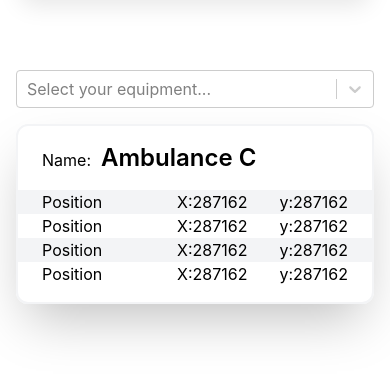
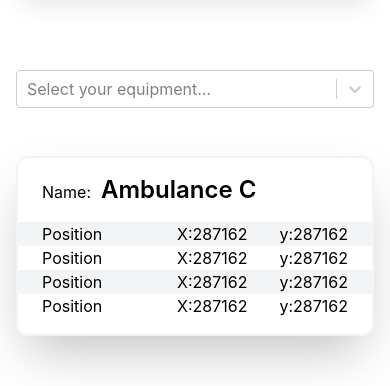
Before and after one commit to Braulin96/ortus, a React (Create React App) app: page / in a window 390 px wide. Shown: the part 385-771 px from the top of the page. Built offline with nearby package versions, Linux system fonts and the light colour scheme.

Commit message:
added gap y in DataLog

```diff
--- a/src/components/DataLog/DataLog.js
+++ b/src/components/DataLog/DataLog.js
@@ -54,7 +54,7 @@ const DataLog = () => {
         </div>
       </div>
 
-      <div className="mt-20 flex w-full md:flex-row flex-col lg:gap-x-24 gap-x-12 gap-y-4">
+      <div className="mt-20 flex w-full md:flex-row flex-col lg:gap-x-24 gap-x-12 gap-y-12">
         <div className="md:w-1/2 w-full">
           <SelectData />
         </div>
```
